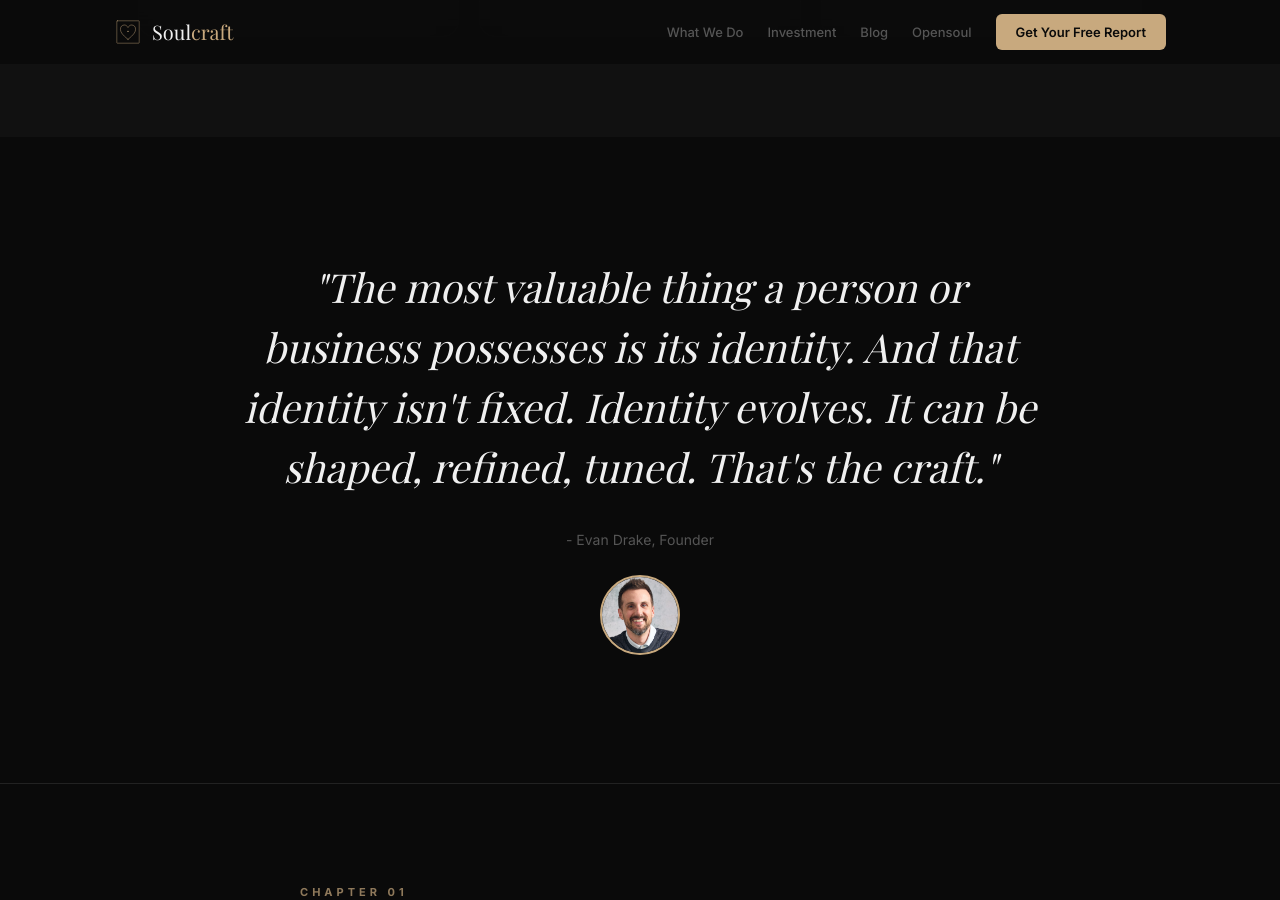
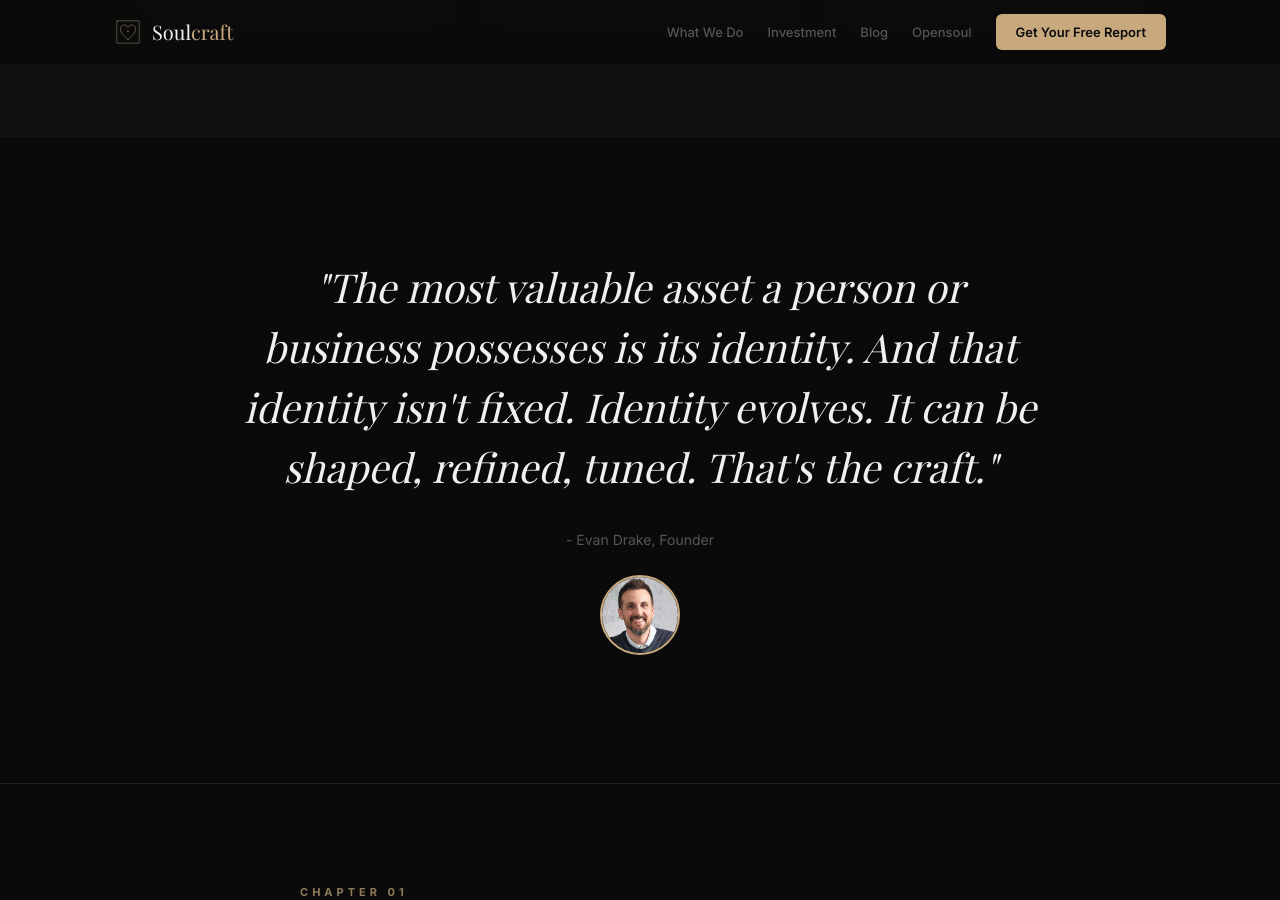
Before and after one commit to iamevandrake/soulcraft-site, a Jekyll site: the page index.html, which Jekyll copies as it is, in a window 1280 px wide and 900 px high, scrolled down 1690 px. Built offline with Jekyll 4.4.1, drawn with Linux system fonts in a browser that asks for light colours; some web fonts are replaced.

Commit message:
updated index quote

```diff
--- a/index.html
+++ b/index.html
@@ -510,7 +510,7 @@ footer { padding: 48px 0; border-top: 1px solid var(--border); }
 <!-- Manifesto -->
 <section class="manifesto">
   <div class="container">
-    <blockquote>"The most valuable thing a person or business possesses is its identity. And that identity isn't fixed. Identity evolves. It can be shaped, refined, tuned. That's the craft."</blockquote>
+    <blockquote>"The most valuable asset a person or business possesses is its identity. And that identity isn't fixed. Identity evolves. It can be shaped, refined, tuned. That's the craft."</blockquote>
     <div class="attribution">- Evan Drake, Founder</div>
     <img src="images/evan-drake.jpg" alt="Evan Drake, Founder of Soulcraft" class="founder-photo">
   </div>
```
